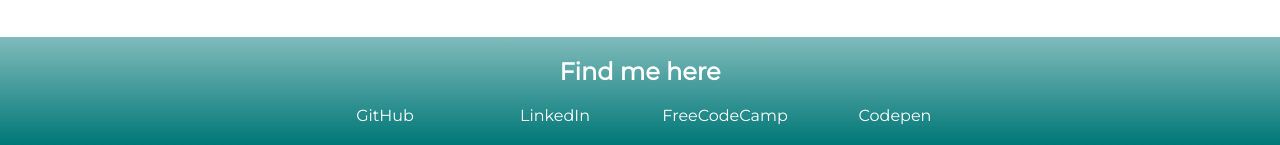
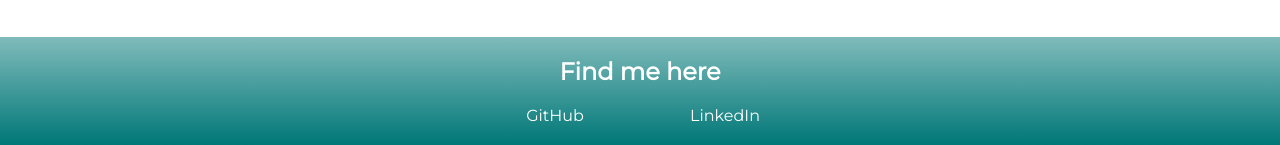
Before and after one commit to Alex-MobileApps/Alex-MobileApps.github.io, a plain HTML site: page index.html in a window 1280 px wide. Shown: the part 2261-2406 px from the top of the page. Drawn offline with Linux system fonts and the light colour scheme.

Commit message:
updated contact

```diff
--- a/index.html
+++ b/index.html
@@ -124,8 +124,6 @@
 			<ul id="contact-ul" class="text-center">
 				<li><a class="text-white" id="profile-link" href="https://github.com/Alex-MobileApps" target="_blank">GitHub</a></li>
 				<li><a class="text-white" href="https://www.linkedin.com/in/alex-hocking-588b09197" target="_blank">LinkedIn</a></li>
-				<li><a class="text-white" href="https://www.freecodecamp.org/alex-mobileapps" target="_blank">FreeCodeCamp</a></li>
-				<li><a class="text-white" href="https://codepen.io/alex-mobileapps" target="_blank">Codepen</a></li>
 			</ul>
 		</section>
 	</main>
```
